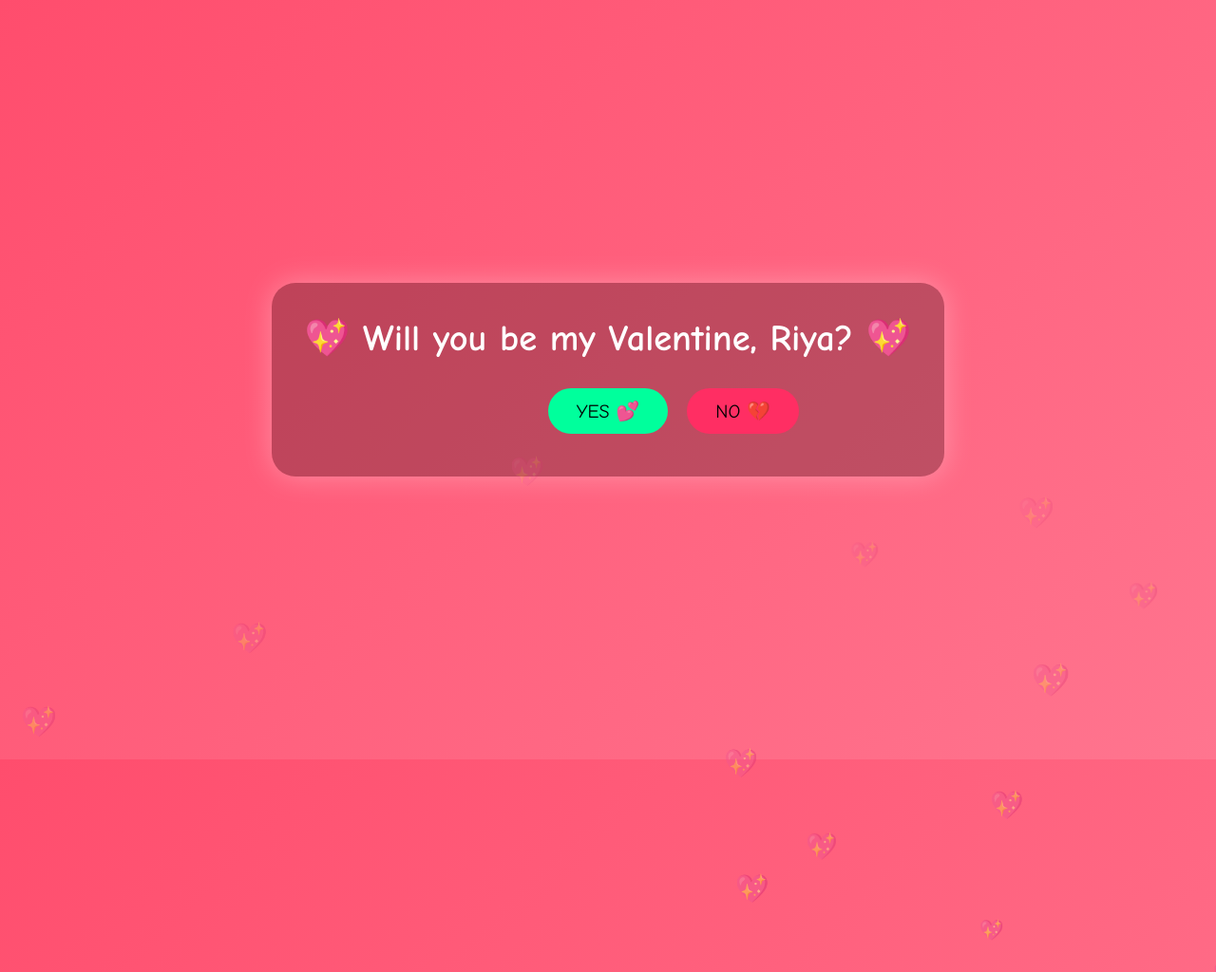
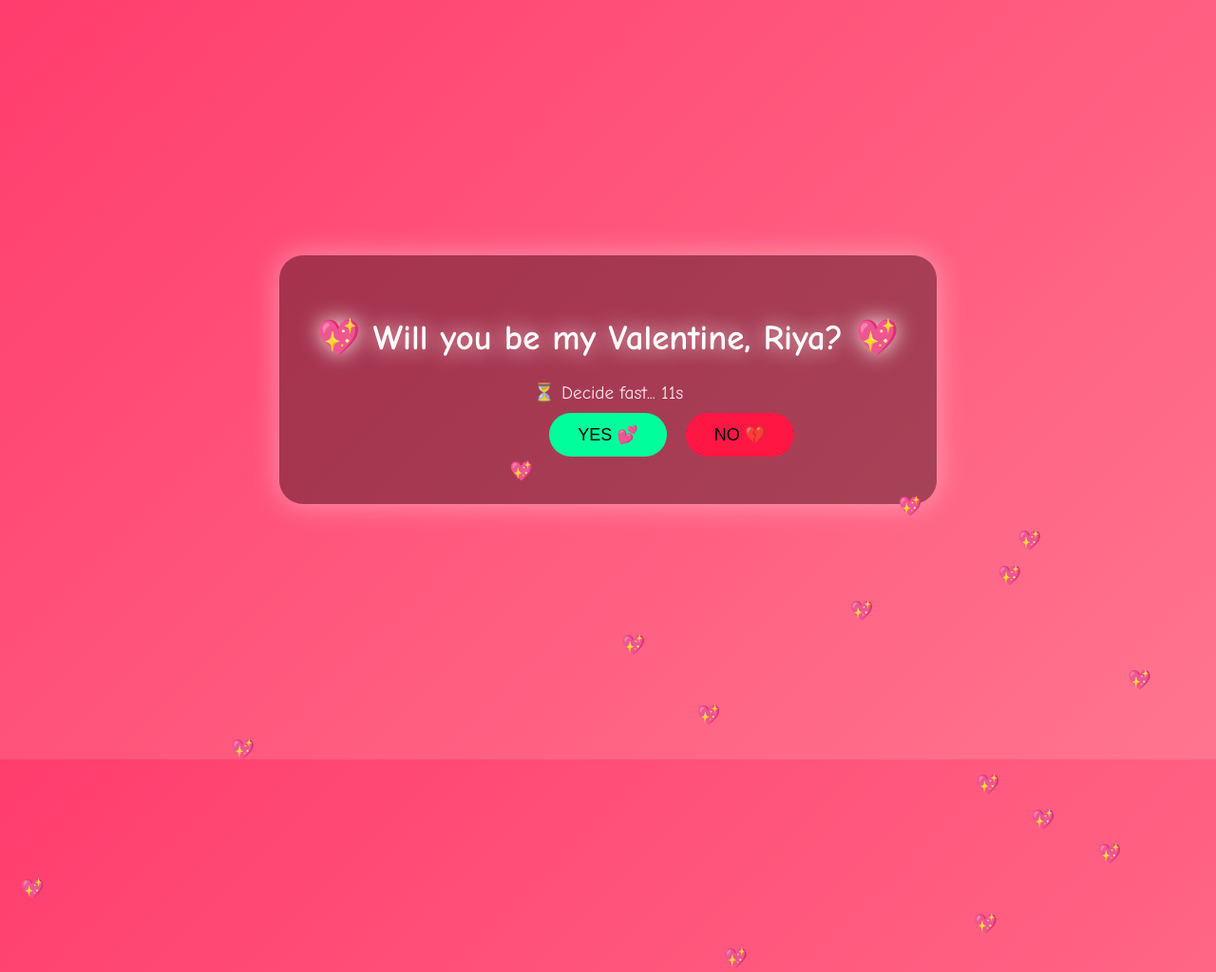
Before and after one commit to mokshjain102-jpg/mokshhhhhhh, a plain HTML site: page index.html in a window 1280 px wide. Shown: the top 1024 px of the page at 95% size. Drawn offline with Linux system fonts and the light colour scheme.

Commit message:
Refactor HTML and CSS for Valentine page

```diff
--- a/index.html
+++ b/index.html
@@ -1,137 +1,181 @@
 <!DOCTYPE html>
-<html lang="en">
+<html>
 <head>
 <meta charset="UTF-8">
 <title>Valentine 💘</title>
 
 <style>
-* {
-  margin: 0;
-  padding: 0;
-  box-sizing: border-box;
-  font-family: 'Comic Sans MS', cursive;
+body{
+  margin:0;
+  height:100vh;
+  display:flex;
+  justify-content:center;
+  align-items:center;
+  background:linear-gradient(135deg,#ff3d6e,#ff758f);
+  font-family:'Comic Sans MS',cursive;
+  color:white;
+  overflow:hidden;
+  text-align:center;
 }
 
-body {
-  height: 100vh;
-  overflow: hidden;
-  background: linear-gradient(135deg, #ff4d6d, #ff758f);
-  display: flex;
-  justify-content: center;
-  align-items: center;
-  color: white;
+.box{
+  background:rgba(0,0,0,0.35);
+  padding:40px;
+  border-radius:25px;
+  box-shadow:0 0 30px rgba(255,255,255,0.4);
+  animation:pop 1s ease;
+  position:relative;
 }
 
-.container {
-  text-align: center;
-  background: rgba(0,0,0,0.25);
-  padding: 35px;
-  border-radius: 25px;
-  box-shadow: 0 0 30px rgba(255,255,255,0.3);
-  animation: pop 1s ease;
+@keyframes pop{
+  from{transform:scale(0.5);opacity:0;}
+  to{transform:scale(1);opacity:1;}
 }
 
-@keyframes pop {
-  from { transform: scale(0.6); opacity: 0; }
-  to { transform: scale(1); opacity: 1; }
+h1{
+  font-size:2.3rem;
+  animation:glow 2s infinite alternate;
 }
 
-h1 {
-  font-size: 2.4rem;
-  margin-bottom: 20px;
+@keyframes glow{
+  from{text-shadow:0 0 10px #fff;}
+  to{text-shadow:0 0 25px #ffdde1;}
 }
 
-button {
-  padding: 12px 30px;
-  font-size: 20px;
-  border: none;
-  border-radius: 30px;
-  cursor: pointer;
-  margin: 10px;
+button{
+  padding:12px 30px;
+  font-size:18px;
+  border:none;
+  border-radius:30px;
+  margin:10px;
+  cursor:pointer;
 }
 
-#yes {
-  background: #00ff9c;
+#yes{background:#00ff9c;}
+#no{background:#ff1744; position:absolute;}
+
+.heart{
+  position:absolute;
+  font-size:20px;
+  animation:float 6s linear infinite;
 }
 
-#no {
-  background: #ff2e63;
-  position: absolute;
+@keyframes float{
+  from{transform:translateY(100vh);}
+  to{transform:translateY(-10vh);}
 }
 
-/* Floating hearts */
-.heart {
-  position: absolute;
-  color: rgba(255,255,255,0.7);
-  font-size: 20px;
-  animation: float 6s linear infinite;
-}
-
-@keyframes float {
-  from { transform: translateY(100vh); opacity: 1; }
-  to { transform: translateY(-10vh); opacity: 0; }
+.countdown{
+  margin-top:10px;
+  font-size:1.2rem;
+  color:#ffe6eb;
 }
 </style>
 </head>
 
 <body>
 
-<div class="container">
-  <h1>💖 Will you be my Valentine, Riya? 💖</h1>
-  <button id="yes" onclick="yesClick()">YES 💕</button>
+<div class="box" id="box">
+  <h1 id="question">💖 Will you be my Valentine, Riya? 💖</h1>
+  <div class="countdown" id="countdown"></div>
+  <button id="yes" onclick="yesStep()">YES 💕</button>
   <button id="no" onclick="moveNo()">NO 💔</button>
 </div>
 
 <script>
-/* HEART GENERATOR */
-setInterval(() => {
-  const heart = document.createElement("div");
-  heart.className = "heart";
-  heart.innerHTML = "💖";
-  heart.style.left = Math.random() * 100 + "vw";
-  heart.style.fontSize = (15 + Math.random()*20) + "px";
-  document.body.appendChild(heart);
-  setTimeout(() => heart.remove(), 6000);
-}, 300);
 
-/* NO BUTTON ESCAPE */
-const noBtn = document.getElementById("no");
-const messages = [
-  "Try again 😜",
-  "Not allowed ❌😂",
-  "Oops! Missed me 😏",
-  "Hehe not this easy 💘",
-  "Riya think again 🥹"
-];
+let step=0;
+let timer=15;
+let chosenYes=false;
 
-function moveNo() {
-  alert(messages[Math.floor(Math.random()*messages.length)]);
-  noBtn.style.top = Math.random() * 80 + "vh";
-  noBtn.style.left = Math.random() * 80 + "vw";
+/* Countdown pressure */
+let countdownEl=document.getElementById("countdown");
+let interval=setInterval(()=>{
+  if(timer>=0){
+    countdownEl.innerHTML="⏳ Decide fast... "+timer+"s";
+    timer--;
+  }
+},1000);
+
+/* Floating hearts background */
+setInterval(()=>{
+  let h=document.createElement("div");
+  h.className="heart";
+  h.innerHTML="💖";
+  h.style.left=Math.random()*100+"vw";
+  document.body.appendChild(h);
+  setTimeout(()=>h.remove(),6000);
+},250);
+
+/* NO button escape */
+function moveNo(){
+  if(chosenYes){
+    alert("Ek baar YES choose kar liya 😌 ab YES hi karo!");
+    return;
+  }
+  alert("Hehe NO allowed nahi 😜");
+  let noBtn=document.getElementById("no");
+  noBtn.style.top=Math.random()*80+"vh";
+  noBtn.style.left=Math.random()*80+"vw";
 }
 
-/* YES CLICK EFFECT */
-function yesClick() {
-  document.body.innerHTML = `
-    <div style="text-align:center; animation: pop 1s;">
-      <h1 style="font-size:3rem;">😍 YAYYYY RIYA 💘</h1>
-      <p style="font-size:1.5rem;">You just made my heart so happy 💓</p>
-      <p style="font-size:1.2rem;">Officially my Valentine ❤️</p>
-    </div>
-  `;
+/* YES logic */
+function yesStep(){
+  chosenYes=true;
+  step++;
 
-  setInterval(() => {
-    const h = document.createElement("div");
-    h.innerHTML = "💖";
-    h.style.position = "absolute";
-    h.style.left = Math.random()*100 + "vw";
-    h.style.top = "100vh";
-    h.style.fontSize = "30px";
-    h.style.animation = "float 4s linear";
+  if(step==1){
+    document.getElementById("question").innerHTML="😳 Sach me haan kar rahi ho?";
+    beep();
+  }
+  else if(step==2){
+    document.getElementById("question").innerHTML="😏 Pakka? Last chance soch lo!";
+    beep();
+  }
+  else if(step==3){
+    document.getElementById("question").innerHTML="🥹 Dil se pooch lo ek baar aur...";
+    beep();
+  }
+  else if(step==4){
+    finalScreen();
+  }
+}
+
+/* Final screen */
+function finalScreen(){
+  clearInterval(interval);
+  document.body.innerHTML=
+  "<h1 style='font-size:3rem; animation:glow 2s infinite alternate;'>💘 THANK YOU RIYA 💘</h1>\
+   <p style='font-size:1.5rem;'>You just made my entire day ❤️</p>";
+  heartBlast();
+}
+
+/* Final heart explosion */
+function heartBlast(){
+  setInterval(()=>{
+    let h=document.createElement("div");
+    h.innerHTML="💘";
+    h.style.position="absolute";
+    h.style.left=Math.random()*100+"vw";
+    h.style.top="100vh";
+    h.style.fontSize="30px";
+    h.style.animation="float 4s linear";
     document.body.appendChild(h);
     setTimeout(()=>h.remove(),4000);
-  }, 150);
+  },150);
 }
+
+/* Simple beep sound */
+function beep(){
+  let ctx=new (window.AudioContext||window.webkitAudioContext)();
+  let osc=ctx.createOscillator();
+  osc.type="sine";
+  osc.frequency.value=600;
+  osc.connect(ctx.destination);
+  osc.start();
+  osc.stop(ctx.currentTime+0.1);
+}
+
 </script>
 
 </body>
```
